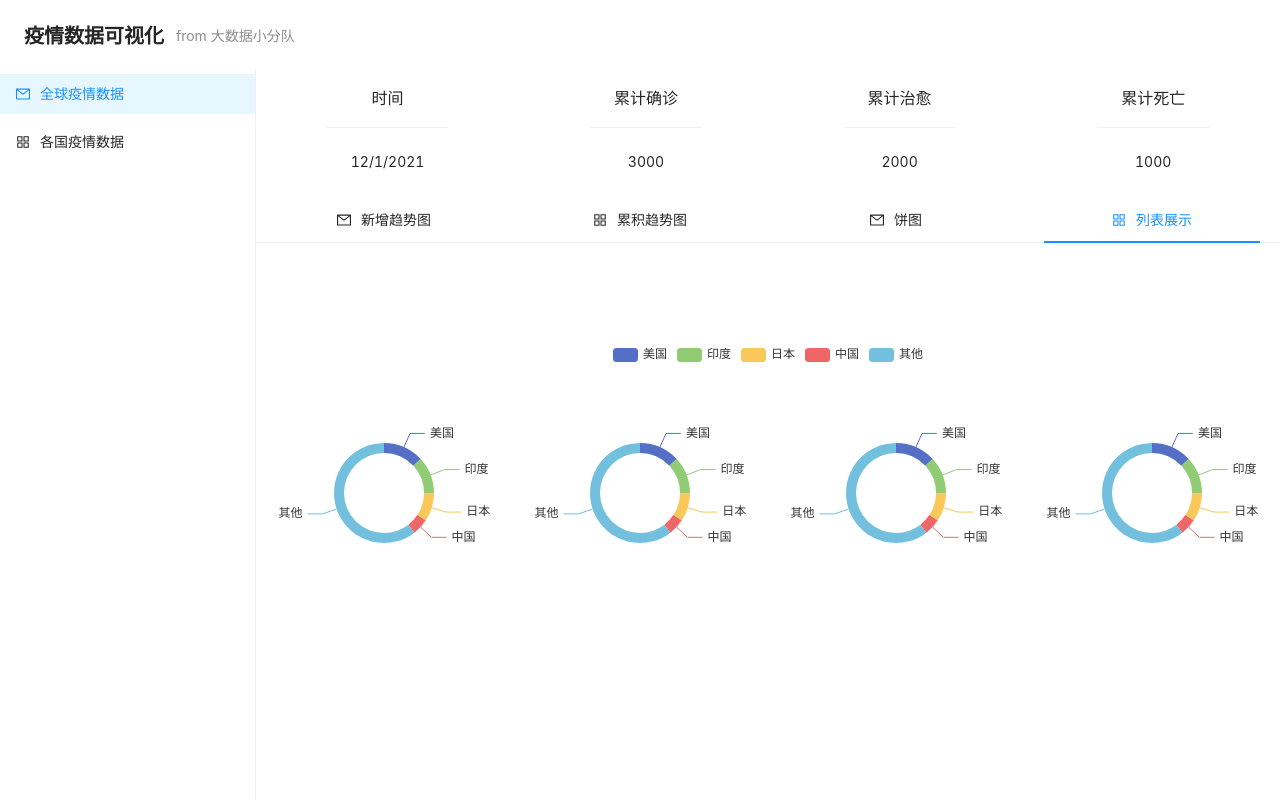
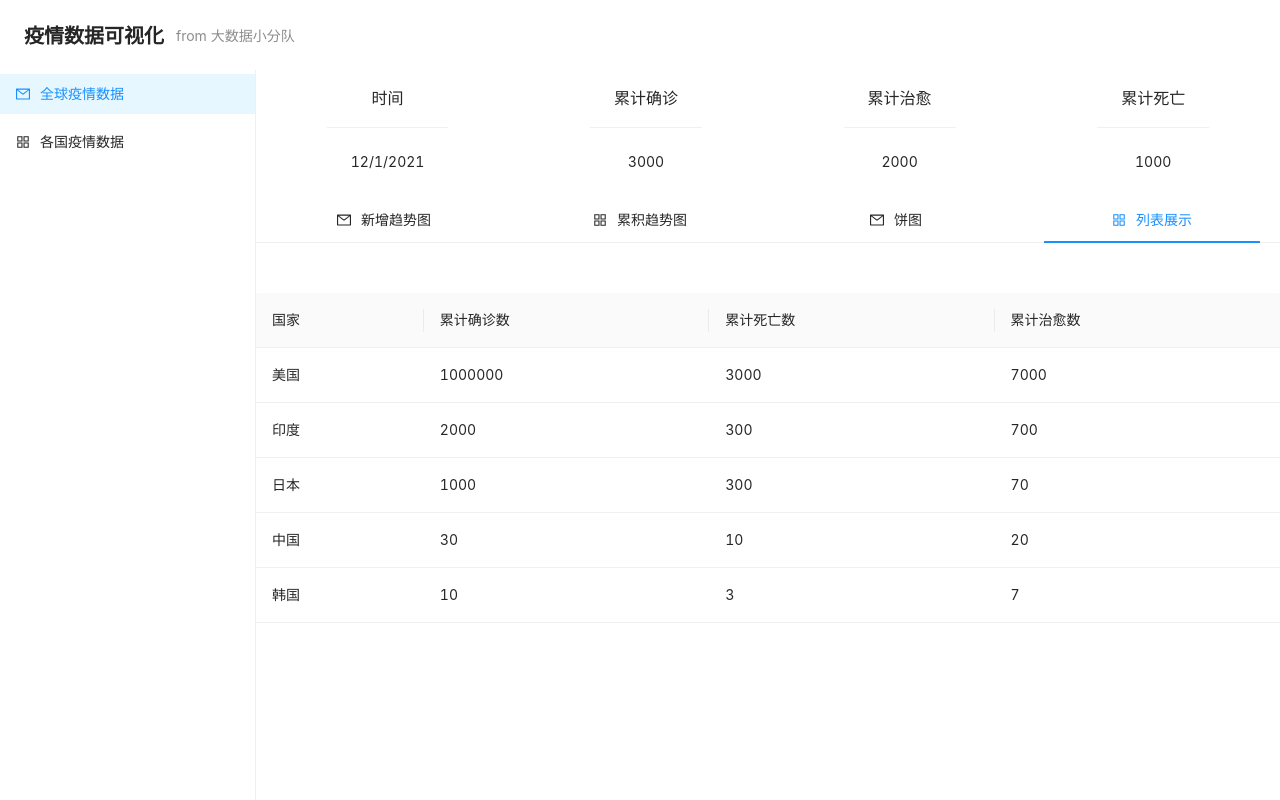
Before and after one commit to weiyan-shi/covid19, a React (Create React App) app: page / in a window 1280 px wide. Both pictures are taken after a click on the item "列表展示". Built offline with nearby package versions, Linux system fonts and the light colour scheme.

Commit message:
feat: 各国数据选择框&菜单

```diff
--- a/src/App.css
+++ b/src/App.css
@@ -45,5 +45,24 @@
 }
 
 .line-chart{
-  margin-top: 100px;
+  margin-top: 50px;
 }
+
+.Country{
+  width: calc(100% - 256px);
+}
+
+.select-box{
+  width: 80%;
+}
+
+.Country-menu{
+  margin-top: 30px;
+  height: 50px;
+  width: 100%;
+}
+
+.country-menu-item{
+  width: calc(100% / 3);
+  text-align: center;
+}
--- a/src/Country.js
+++ b/src/Country.js
@@ -1,13 +1,117 @@
-import { Button } from "antd";
-import { PageHeader } from "antd";
-import { Menu } from "antd";
+import { Select, Menu } from "antd";
+import { useState } from "react";
 import { AppstoreOutlined, MailOutlined } from "@ant-design/icons";
+import { AddLineChart, ConfirmCakeChart, SumColumnChart } from "./GlobalCharts";
 import "./App.css";
+import { COMPARISON_BINARY_OPERATORS } from "@babel/types";
+
+const { Option } = Select;
 
 const Country = () => {
+  const [current, setCurrent] = useState("1");
+  const [countryCurrent, setCountryCurrent] = useState("China");
+
+  console.log(countryCurrent);
+  const component = {
+    1: <AddLineChart />,
+    2: <SumColumnChart />,
+    3: <ConfirmCakeChart />,
+  };
+  const options = [
+    {
+      value: "America",
+      name: "美国",
+    },
+    {
+      value: "Japan",
+      name: "日本",
+    },
+    {
+      value: "India",
+      name: "印度",
+    },
+    {
+      value: "China",
+      name: "中国",
+    },
+    {
+      value: "Korea",
+      name: "韩国",
+    },
+  ];
+
+  const HorizontalMenu = () => {
+    return (
+      <div className="Country-menu">
+        <Menu selectedKeys={[current]} mode="horizontal">
+          <Menu.Item
+            key="1"
+            icon={<MailOutlined />}
+            onClick={(e) => {
+              setCurrent(e.key);
+            }}
+            className="country-menu-item"
+          >
+            每日增量数据统计图
+          </Menu.Item>
+          <Menu.Item
+            key="2"
+            icon={<AppstoreOutlined />}
+            onClick={(e) => {
+              setCurrent(e.key);
+            }}
+            className="country-menu-item"
+          >
+            累计数据统计图
+          </Menu.Item>
+          <Menu.Item
+            key="3"
+            icon={<MailOutlined />}
+            onClick={(e) => {
+              setCurrent(e.key);
+            }}
+            className="country-menu-item"
+          >
+            各国比率数据
+          </Menu.Item>
+        </Menu>
+      </div>
+    );
+  };
+
+  const SelectCountry = () => {
+    return (
+      <Select
+        showSearch
+        placeholder="请选择您要查询的国家"
+        optionFilterProp="children"
+        filterOption={(input, option) =>
+          option.children.toLowerCase().indexOf(input.toLowerCase()) >= 0
+        }
+        filterSort={(optionA, optionB) =>
+          optionA.children
+            .toLowerCase()
+            .localeCompare(optionB.children.toLowerCase())
+        }
+        className="select-box"
+        defaultValue={countryCurrent}
+        onSelect={(e) => {
+          setCountryCurrent(e);
+        }}
+      >
+        {options.map((option, index) => (
+          <Option key={index} value={option.value}>
+            {option.name}
+          </Option>
+        ))}
+      </Select>
+    );
+  };
+
   return (
     <div className="Country">
-      <div>22</div>
+      <SelectCountry />
+      <HorizontalMenu />
     </div>
   );
 };
--- /dev/null
+++ b/src/CountryCharts.js
@@ -0,0 +1,2 @@
+import ReactEcharts from "echarts-for-react";
+import { Table } from "antd";
--- a/src/Global.js
+++ b/src/Global.js
@@ -2,19 +2,22 @@ import { Menu } from "antd";
 import { useState } from "react";
 import { AppstoreOutlined, MailOutlined } from "@ant-design/icons";
 import { Card } from "antd";
-import { AddLineChart, ConfirmCakeChart } from "./GlobalCharts";
+import {
+  AddLineChart,
+  ConfirmCakeChart,
+  SumColumnChart,
+  CountryList,
+} from "./GlobalCharts";
 import "./App.css";
 
 const Global = () => {
   const myDate = new Date();
   const [current, setCurrent] = useState("1");
-  //   const [component, setComponent] = useState(<AddLineChart />);
-
   const component = {
     1: <AddLineChart />,
-    2: <ConfirmCakeChart />,
+    2: <SumColumnChart />,
     3: <ConfirmCakeChart />,
-    4: <ConfirmCakeChart />,
+    4: <CountryList />,
   };
 
   const DataCards = () => {
--- a/src/GlobalCharts.js
+++ b/src/GlobalCharts.js
@@ -1,12 +1,12 @@
 import ReactEcharts from "echarts-for-react";
+import { Table } from "antd";
 
 const lineOption = {
   legend: { data: ["新增确诊数", "新增治愈数", "新增死亡人数"] },
   xAxis: {
-    type: "category", // 还有其他的type，可以去官网喵两眼哦
-    data: ["Mon", "Tue", "Wed", "Thu", "Fri", "Sat", "Sun"], // x轴数据
-    name: "日期", // x轴名称
-    // x轴名称样式
+    type: "category",
+    data: ["Mon", "Tue", "Wed", "Thu", "Fri", "Sat", "Sun"],
+    name: "日期",
     nameTextStyle: {
       fontWeight: 600,
       fontSize: 18,
@@ -14,14 +14,12 @@ const lineOption = {
   },
   yAxis: {
     type: "value",
-    name: "人数", // y轴名称
-    // y轴名称样式
+    name: "人数",
     nameTextStyle: {
       fontWeight: 600,
       fontSize: 18,
     },
   },
-  label: {},
   tooltip: {},
   series: [
     {
@@ -38,53 +36,6 @@ const lineOption = {
       name: "新增死亡人数",
       data: [612, 920, 1140, 1160, 1190, 1234, 1321],
       type: "line",
-    },
-  ],
-};
-
-const option = {
-  tooltip: {
-    // 提示
-    trigger: "item", // 触发方式
-    formatter: "{a} <br/>{b}: {c} ({d}%)", // 提示的格式
-  },
-  legend: {
-    // 图例
-    orient: "vertical",
-    x: "left",
-    data: ["美国", "印度", "日本", "中国", "其他"],
-  },
-  series: [
-    {
-      name: "确诊人数",
-      type: "pie", // 图标的类型
-      radius: ["50%", "70%"], // 饼图的范围
-      avoidLabelOverlap: false,
-      label: {
-        normal: {
-          show: false,
-          position: "center",
-        },
-        emphasis: {
-          show: true,
-          textStyle: {
-            fontSize: "30",
-            fontWeight: "bold",
-          },
-        },
-      },
-      labelLine: {
-        normal: {
-          show: false,
-        },
-      },
-      data: [
-        { value: 335, name: "美国" },
-        { value: 310, name: "印度" },
-        { value: 234, name: "日本" },
-        { value: 135, name: "中国" },
-        { value: 1548, name: "其他" },
-      ],
     },
   ],
 };
@@ -124,7 +75,7 @@ const cakeOption = {
         { value: 310, name: "印度" },
         { value: 234, name: "日本" },
         { value: 135, name: "中国" },
-        { value: 1548, name: "其他" },
+        { value: 20048, name: "其他" },
       ],
     },
     {
@@ -133,9 +84,9 @@ const cakeOption = {
       center: ["62.5%", "50%"],
       radius: [40, 50],
       data: [
-        { value: 335, name: "美国" },
+        { value: 35, name: "美国" },
         { value: 310, name: "印度" },
-        { value: 234, name: "日本" },
+        { value: 2304, name: "日本" },
         { value: 135, name: "中国" },
         { value: 1548, name: "其他" },
       ],
@@ -146,17 +97,124 @@ const cakeOption = {
       center: ["87.5%", "50%"],
       radius: [40, 50],
       data: [
-        { value: 335, name: "美国" },
-        { value: 310, name: "印度" },
+        { value: 205, name: "美国" },
+        { value: 10, name: "印度" },
         { value: 234, name: "日本" },
-        { value: 135, name: "中国" },
+        { value: 1335, name: "中国" },
         { value: 1548, name: "其他" },
       ],
     },
   ],
 };
 
-const columnOption = () => {};
+const columnOption = {
+  legend: { data: ["累计确诊数", "累计治愈数", "累计死亡人数"] },
+  xAxis: {
+    type: "category",
+    data: ["Mon", "Tue", "Wed", "Thu", "Fri", "Sat", "Sun"],
+    name: "日期",
+    nameTextStyle: {
+      fontWeight: 600,
+      fontSize: 18,
+    },
+  },
+  yAxis: {
+    type: "value",
+    name: "人数",
+    nameTextStyle: {
+      fontWeight: 600,
+      fontSize: 18,
+    },
+  },
+  tooltip: {},
+  series: [
+    {
+      name: "累计确诊数",
+      data: [820, 932, 901, 934, 1290, 1330, 1320],
+      type: "bar",
+      itemStyle: {
+        barBorderRadius: 3,
+      },
+    },
+    {
+      name: "累计治愈数",
+      data: [100, 200, 300, 400, 500, 600, 700],
+      type: "bar",
+      itemStyle: {
+        barBorderRadius: 3,
+      },
+    },
+    {
+      name: "累计死亡人数",
+      data: [20, 93, 101, 234, 490, 530, 620],
+      type: "bar",
+      itemStyle: {
+        barBorderRadius: 3,
+      },
+    },
+  ],
+};
+
+const dataSource = [
+  {
+    key: "1",
+    name: "美国",
+    confirm: "1000000",
+    dead: "3000",
+    heal: "7000",
+  },
+  {
+    key: "2",
+    name: "印度",
+    confirm: "2000",
+    dead: "300",
+    heal: "700",
+  },
+  {
+    key: "3",
+    name: "日本",
+    confirm: "1000",
+    dead: "300",
+    heal: "70",
+  },
+  {
+    key: "4",
+    name: "中国",
+    confirm: "30",
+    dead: "10",
+    heal: "20",
+  },
+  {
+    key: "5",
+    name: "韩国",
+    confirm: "10",
+    dead: "3",
+    heal: "7",
+  },
+];
+
+const columns = [
+  {
+    title: "国家",
+    dataIndex: "name",
+    key: "name",
+  },
+  {
+    title: "累计确诊数",
+    dataIndex: "confirm",
+    key: "confirm",
+  },
+  {
+    title: "累计死亡数",
+    dataIndex: "dead",
+    key: "dead",
+  },
+  {
+    title: "累计治愈数",
+    dataIndex: "heal",
+    key: "heal",
+  },
+];
 
 export const AddLineChart = () => {
   return (
@@ -174,10 +232,18 @@ export const ConfirmCakeChart = () => {
   );
 };
 
-export const sumColumnChart = () => {
+export const SumColumnChart = () => {
   return (
     <div className="line-chart">
       <ReactEcharts option={columnOption} />
     </div>
   );
 };
+
+export const CountryList = () => {
+  return (
+    <div className="line-chart">
+      <Table dataSource={dataSource} columns={columns} pagination={false} />
+    </div>
+  );
+};
```
